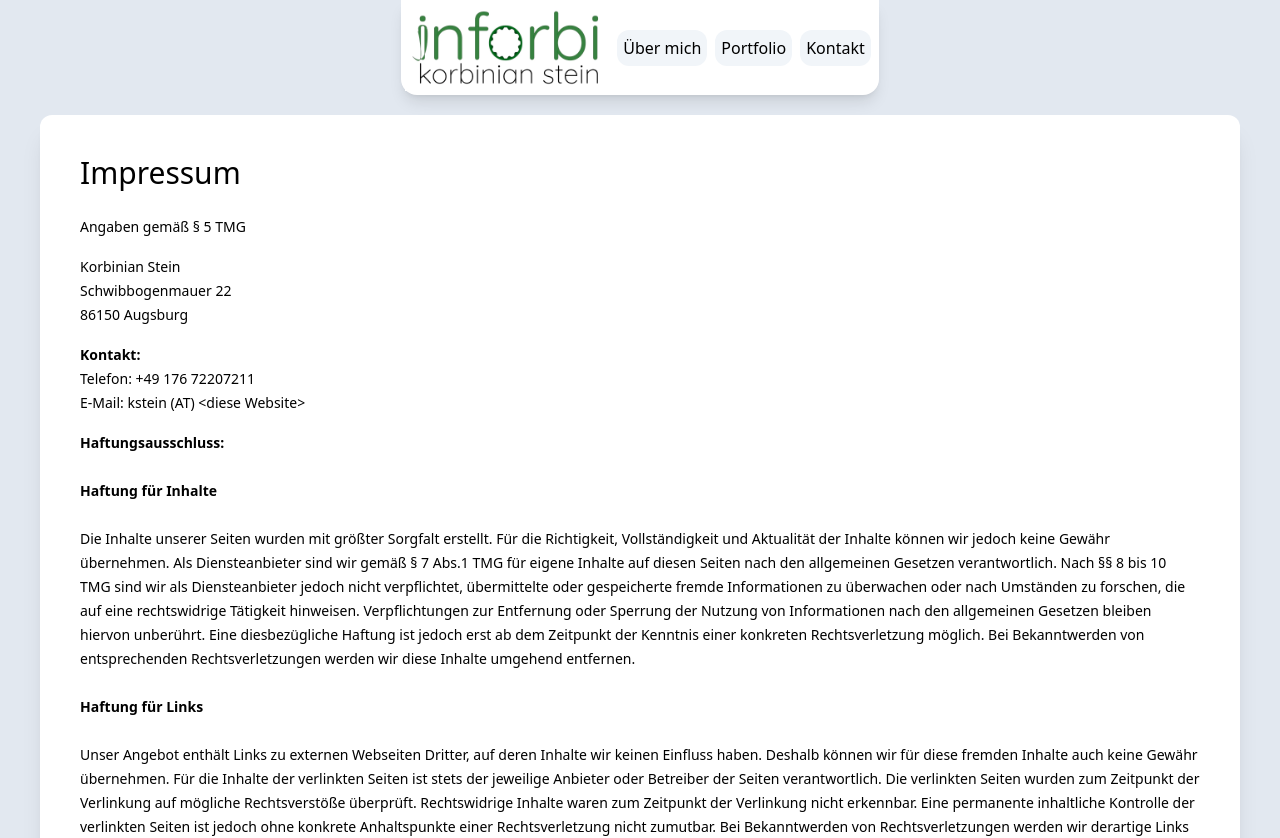
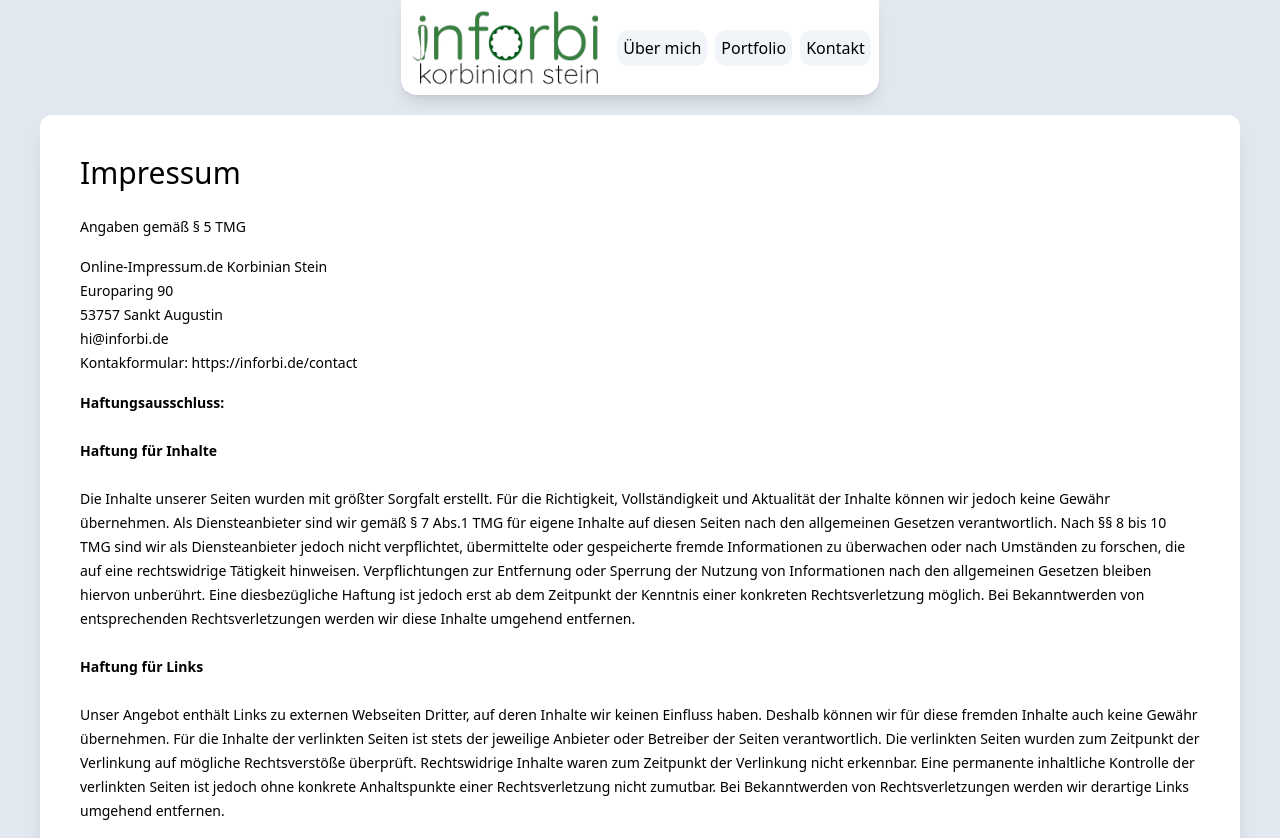
Before and after one commit to nylser/inforbi, a SvelteKit app in the folder portfolio/: page /imprint in a window 1280 px wide. Shown: the top 838 px of the page. Built offline with nearby package versions, Linux system fonts and the light colour scheme.

Commit message:
update legal info

```diff
--- a/portfolio/src/routes/imprint/+page.svelte
+++ b/portfolio/src/routes/imprint/+page.svelte
@@ -14,14 +14,12 @@
 		<h1>Impressum</h1>
 		<p>Angaben gemäß § 5 TMG</p>
 		<p>
+			Online-Impressum.de
 			Korbinian Stein <br />
-			Schwibbogenmauer 22<br />
-			86150 Augsburg <br />
-		</p>
-		<p>
-			<strong>Kontakt:</strong> <br />
-			Telefon: +49 176 72207211<br />
-			E-Mail: kstein (AT) &lt;diese Website&gt;<br />
+			Europaring 90 <br />
+			53757 Sankt Augustin<br />
+			hi@inforbi.de<br />
+			Kontakformular: https://inforbi.de/contact
 		</p>
 		<p>
 			<strong>Haftungsausschluss: </strong><br /><br /><strong>Haftung für Inhalte</strong><br /><br
```
